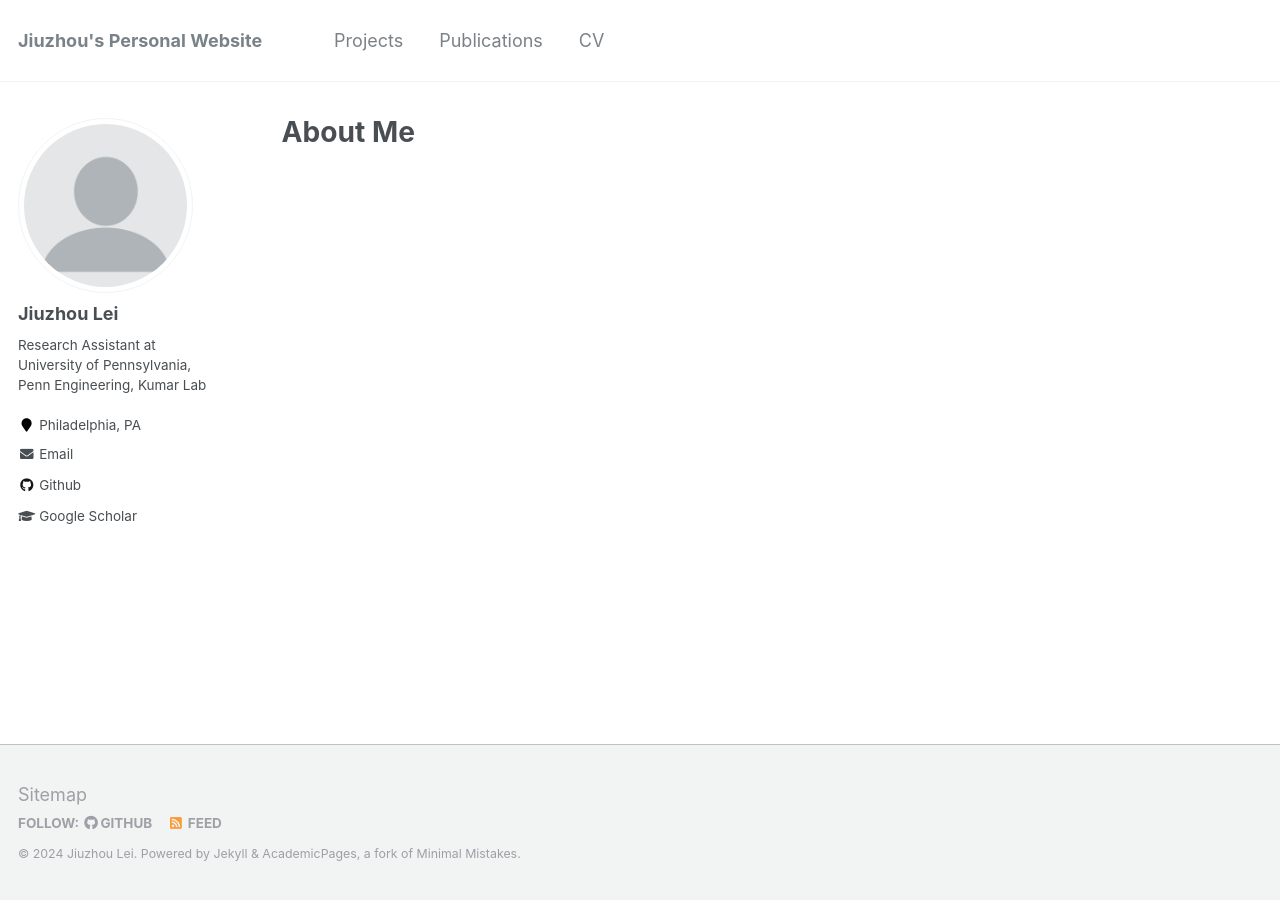
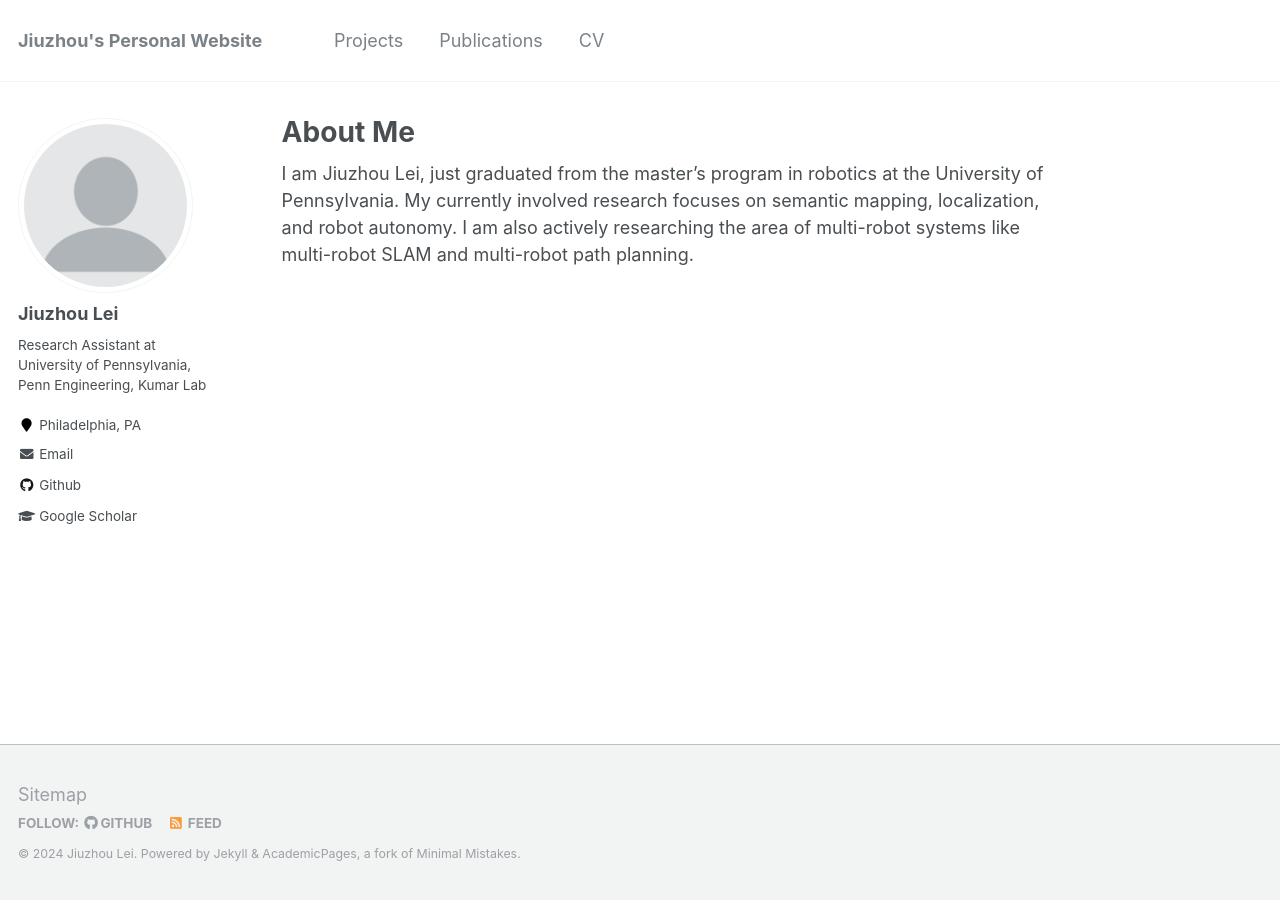
Before and after one commit to RollingOat/jiuzhou_lei.github.io, a Jekyll site: the page built from _pages/about.md, in a window 1280 px wide. Built offline with Jekyll 4.4.1, drawn with Linux system fonts in a browser that asks for light colours.

Commit message:
Update about.md

```diff
--- a/_pages/about.md
+++ b/_pages/about.md
@@ -7,3 +7,6 @@ redirect_from:
   - /about/
   - /about.html
 ---
+
+
+I am Jiuzhou Lei, just graduated from the master's program in robotics at the University of Pennsylvania. My currently involved research focuses on semantic mapping, localization, and robot autonomy. I am also actively researching the area of multi-robot systems like multi-robot SLAM and multi-robot path planning.
```
